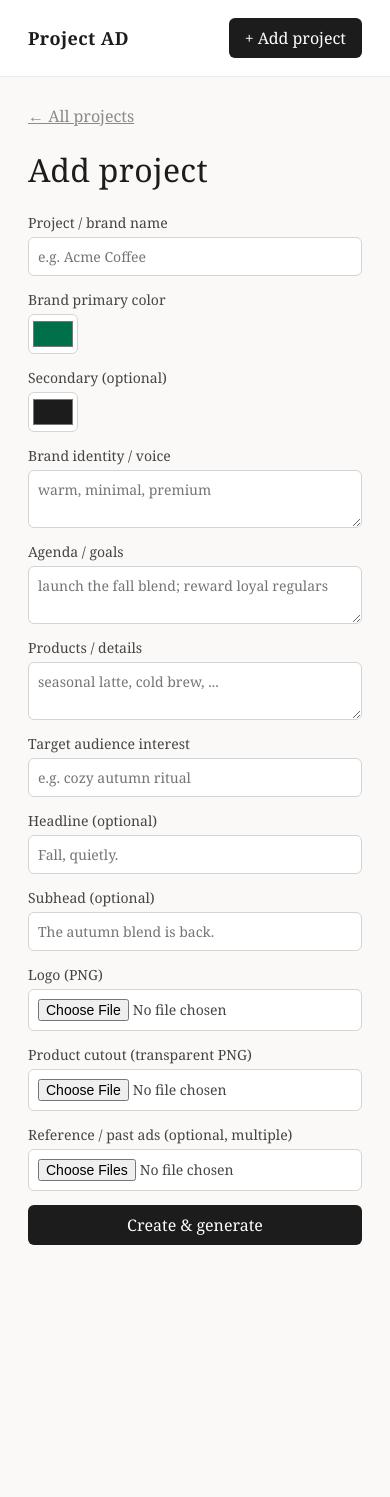
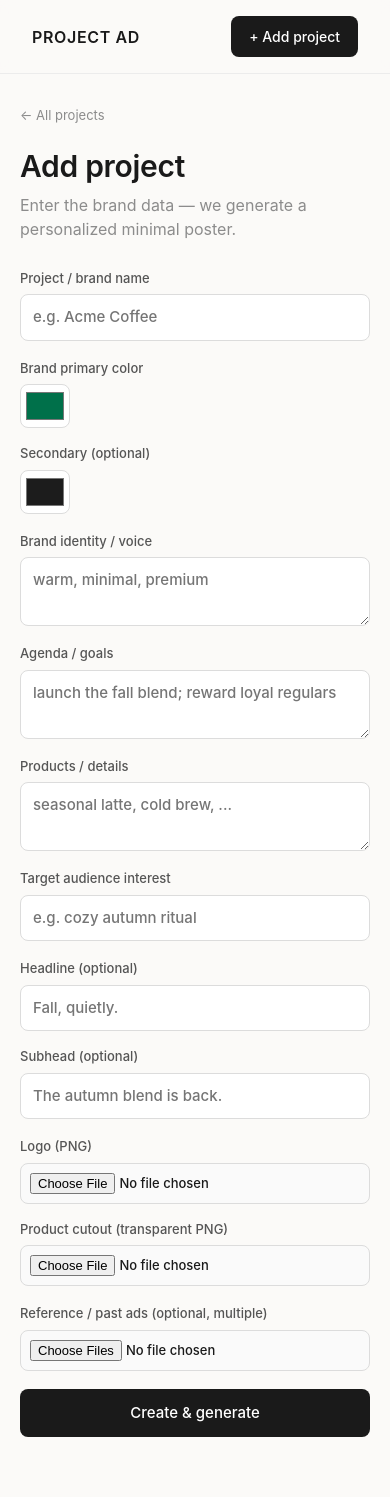
Before and after one commit to andrewcjh27/project-ad, a Flask app: page /new in a window 390 px wide. Before the commit the page ends 1245 px from the top, so only its background shows below. Run offline with Flask 3, Linux system fonts and the light colour scheme.

Commit message:
Make web console deployable + refresh the minimal design
So it can run as a real, shareable website (you + others) and look cleaner.

- Deployment: add wsgi.py entry + Procfile (gunicorn wsgi:app), gunicorn in
  requirements, PORT from env, and a 16MB upload cap. README documents a
  one-click Render deploy (and the ephemeral-disk caveat).
- Design: refreshed minimal CSS (type scale, spacing, sticky header, refined
  cards, focus states, empty state, responsive) and small template updates.

Verified: wsgi:app imports, server returns 200, pages render.

Co-Authored-By: Claude Opus 4.8 <noreply@anthropic.com>
Claude-Session: https://claude.ai/code/session_01MJXrfn2uNURtkTZawAEDTi

```diff
--- a/requirements.txt
+++ b/requirements.txt
@@ -3,6 +3,7 @@ pillow>=10.0
 numpy>=1.24
 scikit-learn>=1.3
 flask>=3.0          # web console (webapp/)
+gunicorn>=21.0      # production server for deployment (Procfile)
 
 # Optional — real model backends (enable by setting the matching API key)
 # google-genai>=1.0    # GEMINI_API_KEY  -> gemini-2.5-flash-image ("nano banana", images)
--- a/webapp/app.py
+++ b/webapp/app.py
@@ -33,6 +33,7 @@ os.makedirs(UPLOADS, exist_ok=True)
 os.makedirs(GENERATED, exist_ok=True)
 
 app = Flask(__name__)
+app.config["MAX_CONTENT_LENGTH"] = 16 * 1024 * 1024   # 16 MB upload cap
 
 FIELDS = ["name", "brand_primary", "brand_secondary", "identity", "agenda",
           "products", "target_interest", "headline", "subhead"]
@@ -156,4 +157,4 @@ def file():
 
 
 if __name__ == "__main__":
-    app.run(host="0.0.0.0", port=5000, debug=True)
+    app.run(host="0.0.0.0", port=int(os.environ.get("PORT", 5000)))
--- a/webapp/static/style.css
+++ b/webapp/static/style.css
@@ -1,39 +1,90 @@
+:root {
+  --ink: #1a1a1a;
+  --muted: #8c8c8c;
+  --line: #ececec;
+  --bg: #fbfaf8;
+  --card: #ffffff;
+  --accent: #1a1a1a;
+  --radius: 12px;
+}
 * { box-sizing: border-box; }
-body { font-family: Georgia, "Times New Roman", serif; margin: 0; color: #1c1c1c; background: #faf9f7; }
-header { display: flex; justify-content: space-between; align-items: center;
-         padding: 18px 28px; border-bottom: 1px solid #ececec; background: #fff; }
-.brand { font-weight: bold; text-decoration: none; color: #1c1c1c; font-size: 18px; letter-spacing: .02em; }
-main { max-width: 980px; margin: 0 auto; padding: 28px; }
-h1 { font-weight: normal; letter-spacing: .01em; }
-h2 { font-weight: normal; margin-top: 32px; }
-.muted { color: #8a8a8a; }
-a { color: #00704A; }
+html, body { margin: 0; }
+body {
+  font-family: -apple-system, BlinkMacSystemFont, "Segoe UI", Inter, Helvetica, Arial, sans-serif;
+  color: var(--ink); background: var(--bg);
+  -webkit-font-smoothing: antialiased; line-height: 1.5;
+}
 
-.btn { display: inline-block; background: #1c1c1c; color: #fff; border: none; border-radius: 6px;
-       padding: 9px 16px; text-decoration: none; cursor: pointer; font: inherit; }
-.btn.ghost { background: transparent; color: #1c1c1c; border: 1px solid #cfcfcf; margin-top: 12px; }
+/* Header */
+header {
+  position: sticky; top: 0; z-index: 10;
+  display: flex; justify-content: space-between; align-items: center;
+  padding: 16px 32px; background: rgba(251,250,248,.85);
+  backdrop-filter: blur(8px); border-bottom: 1px solid var(--line);
+}
+.brand { font-weight: 600; text-decoration: none; color: var(--ink); font-size: 16px; letter-spacing: .04em; text-transform: uppercase; }
+main { max-width: 1000px; margin: 0 auto; padding: 40px 32px 80px; }
 
-.grid { display: grid; grid-template-columns: repeat(auto-fill, minmax(210px, 1fr)); gap: 18px; margin-top: 18px; }
-.card { display: block; text-decoration: none; color: inherit; border: 1px solid #ececec;
-        border-radius: 10px; overflow: hidden; background: #fff; transition: box-shadow .15s; }
-.card:hover { box-shadow: 0 6px 20px rgba(0,0,0,.07); }
+h1 { font-weight: 600; font-size: 30px; letter-spacing: -.01em; margin: 0 0 4px; }
+h2 { font-weight: 600; font-size: 18px; margin: 40px 0 14px; }
+.muted { color: var(--muted); }
+a { color: var(--ink); }
+.back { display: inline-block; font-size: 13px; color: var(--muted); text-decoration: none; margin-bottom: 18px; }
+.back:hover { color: var(--ink); }
+.lead { color: var(--muted); margin: 0 0 28px; }
+
+/* Buttons */
+.btn {
+  display: inline-block; background: var(--accent); color: #fff; border: none;
+  border-radius: 8px; padding: 10px 18px; text-decoration: none; cursor: pointer;
+  font: inherit; font-size: 14px; font-weight: 500; transition: opacity .15s;
+}
+.btn:hover { opacity: .85; }
+.btn.ghost { background: transparent; color: var(--ink); border: 1px solid #d6d6d6; }
+.btn.block { width: 100%; padding: 13px; font-size: 15px; }
+
+/* Gallery */
+.grid { display: grid; grid-template-columns: repeat(auto-fill, minmax(220px, 1fr)); gap: 22px; margin-top: 24px; }
+.card {
+  display: block; text-decoration: none; color: inherit; border: 1px solid var(--line);
+  border-radius: var(--radius); overflow: hidden; background: var(--card); transition: transform .15s, box-shadow .15s;
+}
+.card:hover { transform: translateY(-2px); box-shadow: 0 10px 30px rgba(0,0,0,.08); }
 .card img { width: 100%; display: block; aspect-ratio: 4/5; object-fit: cover; background: #f0efec; }
-.card-meta { padding: 10px 12px; display: flex; flex-direction: column; gap: 2px; }
+.card-meta { padding: 12px 14px; display: flex; flex-direction: column; gap: 3px; }
+.card-meta strong { font-weight: 600; font-size: 15px; }
+.card-meta .muted { font-size: 13px; }
 
-.form { display: flex; flex-direction: column; gap: 14px; max-width: 640px; margin-top: 12px; }
-.form label { display: flex; flex-direction: column; gap: 5px; font-size: 14px; color: #444; }
-.form input, .form textarea { font: inherit; padding: 9px; border: 1px solid #d4d4d4; border-radius: 6px; background: #fff; }
-.form input[type=color] { padding: 2px; height: 40px; }
-.row { display: flex; gap: 14px; }
+/* Empty state */
+.empty { text-align: center; padding: 70px 20px; border: 1px dashed #dcdcdc; border-radius: var(--radius); margin-top: 28px; }
+.empty p { color: var(--muted); margin: 0 0 18px; }
+
+/* Form */
+.form { display: flex; flex-direction: column; gap: 18px; max-width: 660px; margin-top: 8px; }
+.form label { display: flex; flex-direction: column; gap: 6px; font-size: 13px; font-weight: 500; color: #555; }
+.form input, .form textarea {
+  font: inherit; font-size: 15px; padding: 11px 12px; border: 1px solid #dcdcdc;
+  border-radius: 8px; background: #fff; color: var(--ink); transition: border-color .15s;
+}
+.form input:focus, .form textarea:focus { outline: none; border-color: #9a9a9a; }
+.form input[type=color] { padding: 3px; height: 44px; cursor: pointer; }
+.form input[type=file] { font-size: 13px; padding: 9px; background: #fafafa; }
+.form textarea { resize: vertical; }
+.row { display: flex; gap: 16px; }
 .row label { flex: 1; }
 
-.detail { display: grid; grid-template-columns: 1fr 1fr; gap: 28px; margin-top: 18px; align-items: start; }
-.poster img { width: 100%; border: 1px solid #ececec; border-radius: 10px; }
-.meta dt { font-weight: bold; margin-top: 12px; font-size: 13px; }
-.meta dd { margin: 2px 0 0; color: #444; }
-.swatch { display: inline-block; width: 14px; height: 14px; border-radius: 3px;
-          vertical-align: middle; margin: 0 6px; border: 1px solid #ddd; }
-.refs { display: flex; gap: 10px; flex-wrap: wrap; }
-.refs img { height: 130px; border-radius: 6px; border: 1px solid #ececec; }
+/* Project detail */
+.detail { display: grid; grid-template-columns: 1.05fr 1fr; gap: 36px; margin-top: 22px; align-items: start; }
+.poster img { width: 100%; border: 1px solid var(--line); border-radius: var(--radius); display: block; }
+.meta { margin: 0; }
+.meta dt { font-weight: 600; margin-top: 16px; font-size: 12px; text-transform: uppercase; letter-spacing: .04em; color: var(--muted); }
+.meta dd { margin: 3px 0 0; color: var(--ink); font-size: 15px; }
+.swatch { display: inline-block; width: 14px; height: 14px; border-radius: 3px; vertical-align: middle; margin: 0 6px 0 0; border: 1px solid #ddd; }
+.refs { display: flex; gap: 12px; flex-wrap: wrap; }
+.refs img { height: 140px; border-radius: 8px; border: 1px solid var(--line); }
 
-@media (max-width: 700px) { .detail { grid-template-columns: 1fr; } .row { flex-direction: column; } }
+@media (max-width: 720px) {
+  main { padding: 28px 20px 60px; }
+  .detail { grid-template-columns: 1fr; }
+  .row { flex-direction: column; }
+}
--- a/webapp/templates/index.html
+++ b/webapp/templates/index.html
@@ -1,8 +1,12 @@
 {% extends "base.html" %}
 {% block body %}
   <h1>Projects</h1>
+  <p class="lead">On-brand, personalized ad posters — one per project.</p>
   {% if not projects %}
-    <p class="muted">No projects yet. <a href="{{ url_for('new') }}">Add your first project</a>.</p>
+    <div class="empty">
+      <p>No projects yet.</p>
+      <a class="btn" href="{{ url_for('new') }}">+ Add your first project</a>
+    </div>
   {% endif %}
   <div class="grid">
     {% for p in projects %}
--- a/webapp/templates/new.html
+++ b/webapp/templates/new.html
@@ -1,7 +1,8 @@
 {% extends "base.html" %}
 {% block body %}
-  <a href="{{ url_for('index') }}" class="muted">&larr; All projects</a>
+  <a href="{{ url_for('index') }}" class="back">&larr; All projects</a>
   <h1>Add project</h1>
+  <p class="lead">Enter the brand data — we generate a personalized minimal poster.</p>
   <form method="post" action="{{ url_for('create') }}" enctype="multipart/form-data" class="form">
     <label>Project / brand name
       <input name="name" required placeholder="e.g. Acme Coffee">
@@ -45,6 +46,6 @@
     <label>Reference / past ads (optional, multiple)
       <input type="file" name="ref_ads" accept="image/*" multiple>
     </label>
-    <button class="btn" type="submit">Create &amp; generate</button>
+    <button class="btn block" type="submit">Create &amp; generate</button>
   </form>
 {% endblock %}
--- a/webapp/templates/project.html
+++ b/webapp/templates/project.html
@@ -1,6 +1,6 @@
 {% extends "base.html" %}
 {% block body %}
-  <a href="{{ url_for('index') }}" class="muted">&larr; All projects</a>
+  <a href="{{ url_for('index') }}" class="back">&larr; All projects</a>
   <h1>{{ p['name'] }}</h1>
   <div class="detail">
     <div class="poster">
```
Also changed, not shown: wsgi.py (added, +9 -0 lines), webapp/README.md, 1 other file.
